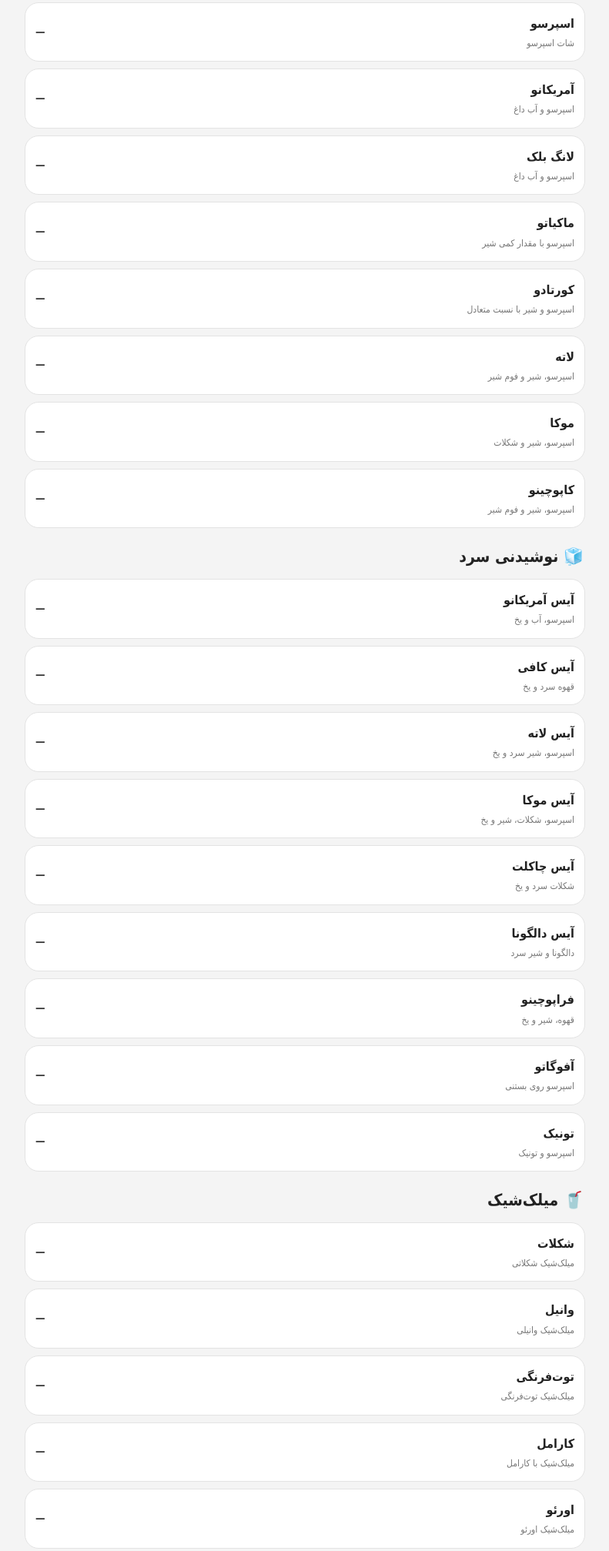
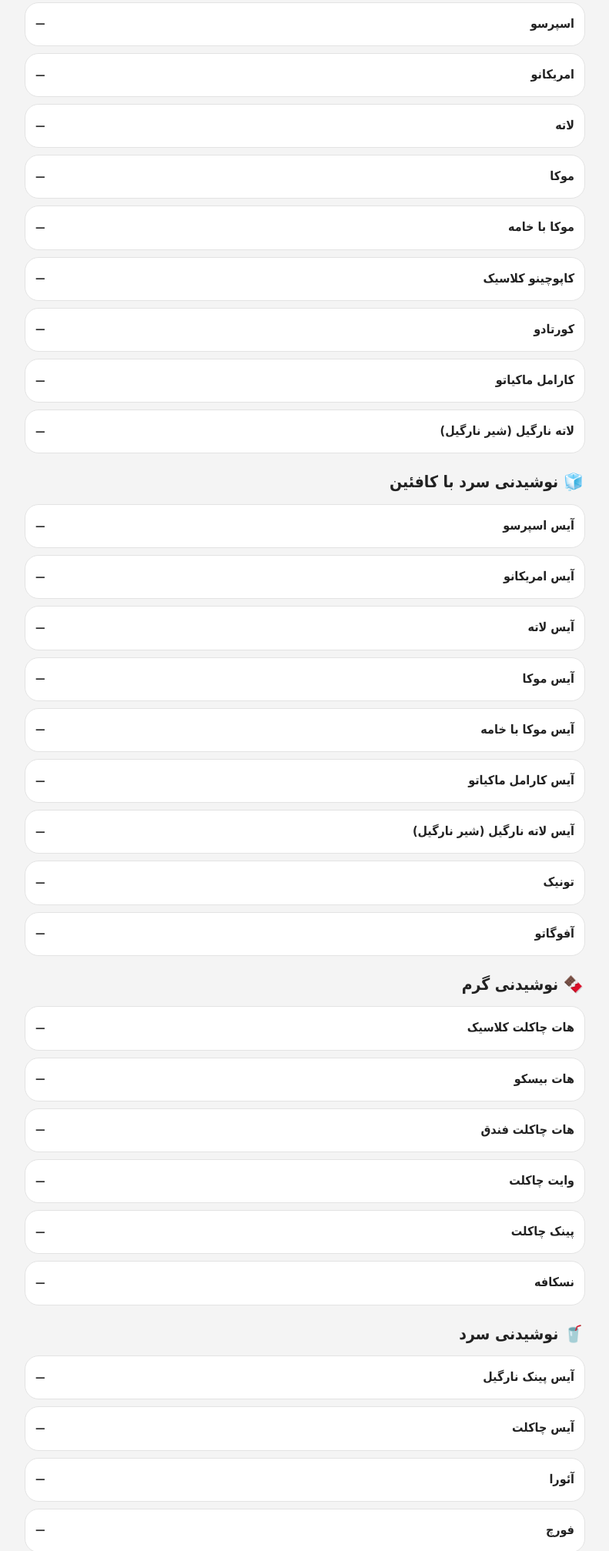
Before and after one commit to ali-work1/cafe4-menu, a plain HTML site: page index.html in a window 1280 px wide. Shown: the part 503-2518 px from the top of the page at 77% size, without its empty margins (244-1035 px from the left). Drawn offline with Linux system fonts and the light colour scheme.

Commit message:
index.html

```diff
--- a/index.html
+++ b/index.html
@@ -4,8 +4,8 @@
   <meta charset="utf-8">
   <meta name="viewport" content="width=device-width, initial-scale=1, viewport-fit=cover">
   <meta name="theme-color" content="#1b1714">
-  <meta name="description" content="منو | کافه 4">
-  <title>منو | کافه 4</title>
+  <meta name="description" content="منوی دیجیتال کافه">
+  <title>منوی دیجیتال کافه</title>
   <style>
     :root{
       --bg:#f4f4f4; --card:#ffffff; --text:#222222; --muted:#777777;
@@ -37,6 +37,14 @@
     .item-desc{font-size:12px;color:var(--muted);margin:0}
     .price{font-weight:700;color:var(--accent2);white-space:nowrap;font-size:14px}
     .empty{display:none;text-align:center;padding:35px;color:var(--muted)}
+    .extra-section{margin-top:26px}
+    .extra-section .item{display:block}
+    .extra-section .item-desc{line-height:2.1}
+    .gift{margin:24px 0 4px;padding:20px;border-radius:20px;background:#ededed;border:1px solid #d7d7d7;display:flex;gap:14px;align-items:center;text-align:right}
+    .gift-icon{font-size:30px}
+    .gift-title{font-size:18px;font-weight:800;margin-bottom:3px}
+    .gift-text{font-size:13px;color:var(--muted)}
+
     footer{text-align:center;color:var(--muted);font-size:12px;margin-top:30px}
     .links{display:flex;gap:8px;justify-content:center;flex-wrap:wrap;margin-top:15px}
     .links a{color:#fff;text-decoration:none;border:1px solid #ffffff30;padding:7px 13px;border-radius:999px;font-size:12px}
@@ -50,8 +58,8 @@
       <div class="logo-placeholder">☕</div>
       <!-- <img class="logo" src="images/logo.jpg" alt="لوگوی کافه"> -->
 
-      <h1>کافه 4</h1>
-      <p class="subtitle">Coffee Four You</p><p class="subtitle">ابتدای بلوار معلم، نرسیده به معلم ۱</p>
+      <h1>کافه چهار <span style="font-weight:400;opacity:.75">| cafe 4</span></h1>
+      <p class="subtitle">منوی دیجیتال</p><p class="subtitle">ابتدای بلوار معلم، قبل از معلم 1، کافه چهار</p>
 
       <div class="search">
         <span>⌕</span>
@@ -66,10 +74,21 @@
 
     <nav class="chips" id="chips" aria-label="دسته‌بندی منو"></nav>
     <main id="menu"></main>
-    <div class="empty" id="empty">موردی با این عبارت پیدا نشد.</div>
+    <div class="empty" id="empty">موردی با این عبارت پیدا نشد.</div><section class="section extra-section" id="extras">
+  <h2>➕ افزودنی ها</h2>
+  <div class="item"><div class="item-info"><p class="item-title">سیروپ ها</p>
+  <p class="item-desc">نارگیل | شکلات | وانیل | آیریش | زعفران | کارامل | فندق</p></div></div>
+  <div class="item"><div class="item-info"><p class="item-title">سایر افزودنی ها</p>
+  <p class="item-desc">شیر نارگیل | شیر بدون لاکتوز | عسل | دارچین</p></div></div>
+</section>
+<section class="gift">
+  <div class="gift-icon">🎁</div>
+  <div><div class="gift-title">هدیه چهارشنبه های کافه 4</div>
+  <div class="gift-text">روی هر سفارش یه نوشیدنی هدیه بگیرید!</div></div>
+</section>
 
     <footer>
-      Coffee Four You • برای مشاهده آخرین قیمت‌ها صفحه را تازه‌سازی کنید.
+      منوی دیجیتال • برای مشاهده آخرین قیمت‌ها صفحه را تازه‌سازی کنید.
     </footer>
   </div>
 
@@ -81,66 +100,106 @@
 */
 const menuData = [
   {
-    category: "قهوه گرم",
+    category: "نوشیدنی گرم با کافئین",
     icon: "☕",
     items: [
-      {name:"اسپرسو", desc:"شات اسپرسو", price:"—", image:""},
-      {name:"آمریکانو", desc:"اسپرسو و آب داغ", price:"—", image:""},
-      {name:"لانگ بلک", desc:"اسپرسو و آب داغ", price:"—", image:""},
-      {name:"ماکیاتو", desc:"اسپرسو با مقدار کمی شیر", price:"—", image:""},
-      {name:"کورتادو", desc:"اسپرسو و شیر با نسبت متعادل", price:"—", image:""},
-      {name:"لاته", desc:"اسپرسو، شیر و فوم شیر", price:"—", image:""},
-      {name:"موکا", desc:"اسپرسو، شیر و شکلات", price:"—", image:""},
-      {name:"کاپوچینو", desc:"اسپرسو، شیر و فوم شیر", price:"—", image:""}
+      {name:"اسپرسو", desc:"", price:"—", image:""},
+      {name:"امریکانو", desc:"", price:"—", image:""},
+      {name:"لاته", desc:"", price:"—", image:""},
+      {name:"موکا", desc:"", price:"—", image:""},
+      {name:"موکا با خامه", desc:"", price:"—", image:""},
+      {name:"کاپوچینو کلاسیک", desc:"", price:"—", image:""},
+      {name:"کورتادو", desc:"", price:"—", image:""},
+      {name:"کارامل ماکیاتو", desc:"", price:"—", image:""},
+      {name:"لاته نارگیل (شیر نارگیل)", desc:"", price:"—", image:""}
     ]
   },
   {
-    category: "نوشیدنی سرد",
+    category: "نوشیدنی سرد با کافئین",
     icon: "🧊",
     items: [
-      {name:"آیس آمریکانو", desc:"اسپرسو، آب و یخ", price:"—", image:""},
-      {name:"آیس کافی", desc:"قهوه سرد و یخ", price:"—", image:""},
-      {name:"آیس لاته", desc:"اسپرسو، شیر سرد و یخ", price:"—", image:""},
-      {name:"آیس موکا", desc:"اسپرسو، شکلات، شیر و یخ", price:"—", image:""},
-      {name:"آیس چاکلت", desc:"شکلات سرد و یخ", price:"—", image:""},
-      {name:"آیس دالگونا", desc:"دالگونا و شیر سرد", price:"—", image:""},
-      {name:"فراپوچینو", desc:"قهوه، شیر و یخ", price:"—", image:""},
-      {name:"آفوگاتو", desc:"اسپرسو روی بستنی", price:"—", image:""},
-      {name:"تونیک", desc:"اسپرسو و تونیک", price:"—", image:""}
-    ]
-  },
-  {
-    category: "میلک‌شیک",
-    icon: "🥤",
-    items: [
-      {name:"شکلات", desc:"میلک‌شیک شکلاتی", price:"—", image:""},
-      {name:"وانیل", desc:"میلک‌شیک وانیلی", price:"—", image:""},
-      {name:"توت‌فرنگی", desc:"میلک‌شیک توت‌فرنگی", price:"—", image:""},
-      {name:"کارامل", desc:"میلک‌شیک با کارامل", price:"—", image:""},
-      {name:"اورئو", desc:"میلک‌شیک اورئو", price:"—", image:""},
-      {name:"تیرامیسو", desc:"میلک‌شیک با طعم تیرامیسو", price:"—", image:""}
+      {name:"آیس اسپرسو", desc:"", price:"—", image:""},
+      {name:"آیس امریکانو", desc:"", price:"—", image:""},
+      {name:"آیس لاته", desc:"", price:"—", image:""},
+      {name:"آیس موکا", desc:"", price:"—", image:""},
+      {name:"آیس موکا با خامه", desc:"", price:"—", image:""},
+      {name:"آیس کارامل ماکیاتو", desc:"", price:"—", image:""},
+      {name:"آیس لاته نارگیل (شیر نارگیل)", desc:"", price:"—", image:""},
+      {name:"تونیک", desc:"", price:"—", image:""},
+      {name:"آفوگاتو", desc:"", price:"—", image:""}
     ]
   },
   {
     category: "نوشیدنی گرم",
     icon: "🍫",
     items: [
-      {name:"هات چاکلت", desc:"شکلات داغ", price:"—", image:""},
-      {name:"وایت چاکلت", desc:"شکلات سفید داغ", price:"—", image:""},
-      {name:"گلدن میلک", desc:"نوشیدنی گرم با ادویه", price:"—", image:""},
-      {name:"ماسالا", desc:"چای ماسالا", price:"—", image:""},
-      {name:"نسکافه شیر", desc:"نسکافه و شیر", price:"—", image:""},
-      {name:"دالگونا", desc:"نوشیدنی دالگونا", price:"—", image:""}
+      {name:"هات چاکلت کلاسیک", desc:"", price:"—", image:""},
+      {name:"هات بیسکو", desc:"", price:"—", image:""},
+      {name:"هات چاکلت فندق", desc:"", price:"—", image:""},
+      {name:"وایت چاکلت", desc:"", price:"—", image:""},
+      {name:"پینک چاکلت", desc:"", price:"—", image:""},
+      {name:"نسکافه", desc:"", price:"—", image:""}
+    ]
+  },
+  {
+    category: "نوشیدنی سرد",
+    icon: "🥤",
+    items: [
+      {name:"آیس پینک نارگیل", desc:"", price:"—", image:""},
+      {name:"آیس چاکلت", desc:"", price:"—", image:""},
+      {name:"آئورا", desc:"", price:"—", image:""},
+      {name:"فورچ", desc:"", price:"—", image:""},
+      {name:"فور اِورا", desc:"", price:"—", image:""},
+      {name:"شمس", desc:"", price:"—", image:""}
+    ]
+  },
+  {
+    category: "شیک بار",
+    icon: "🍓",
+    items: [
+      {name:"شیک توت فرنگی", desc:"", price:"—", image:""},
+      {name:"شیک زعفران", desc:"", price:"—", image:""},
+      {name:"شیک نسکافه", desc:"", price:"—", image:""},
+      {name:"شیک شکلات", desc:"", price:"—", image:""},
+      {name:"شیک اورِئو", desc:"", price:"—", image:""},
+      {name:"شیک پینات", desc:"", price:"—", image:""},
+      {name:"شیک نوتلا", desc:"", price:"—", image:""}
+    ]
+  },
+  {
+    category: "ماکتیل ها",
+    icon: "🍹",
+    items: [
+      {name:"موهیتو", desc:"", price:"—", image:""},
+      {name:"رد موهیتو", desc:"", price:"—", image:""},
+      {name:"لیموناد", desc:"", price:"—", image:""},
+      {name:"بلو کوکونات", desc:"", price:"—", image:""},
+      {name:"سیگنیچر باریستا", desc:"", price:"—", image:""}
     ]
   },
   {
     category: "چای و دمنوش",
     icon: "🫖",
     items: [
-      {name:"چای", desc:"چای سیاه", price:"—", image:""},
-      {name:"گل گاوزبان", desc:"دمنوش گل گاوزبان", price:"—", image:""},
-      {name:"گل ختمی", desc:"دمنوش گل ختمی", price:"—", image:""},
-      {name:"به‌لیمو", desc:"دمنوش به‌لیمو", price:"—", image:""}
+      {name:"چای کلاسیک", desc:"", price:"—", image:""},
+      {name:"چای معطر", desc:"", price:"—", image:""},
+      {name:"چای سبز", desc:"", price:"—", image:""},
+      {name:"چای ماسالا", desc:"", price:"—", image:""},
+      {name:"چای ماسالا شکلاتی", desc:"", price:"—", image:""},
+      {name:"چای کرک", desc:"", price:"—", image:""},
+      {name:"گل گاو زبان", desc:"", price:"—", image:""},
+      {name:"آویشن", desc:"", price:"—", image:""}
+    ]
+  },
+  {
+    category: "کیک و دسر",
+    icon: "🍰",
+    items: [
+      {name:"کیک شکلاتی", desc:"", price:"—", image:""},
+      {name:"چیز کیک", desc:"", price:"—", image:""},
+      {name:"تیرامیسو", desc:"", price:"—", image:""},
+      {name:"دسر پتی بور", desc:"", price:"—", image:""},
+      {name:"باقلوا", desc:"", price:"—", image:""}
     ]
   }
 ];
```
